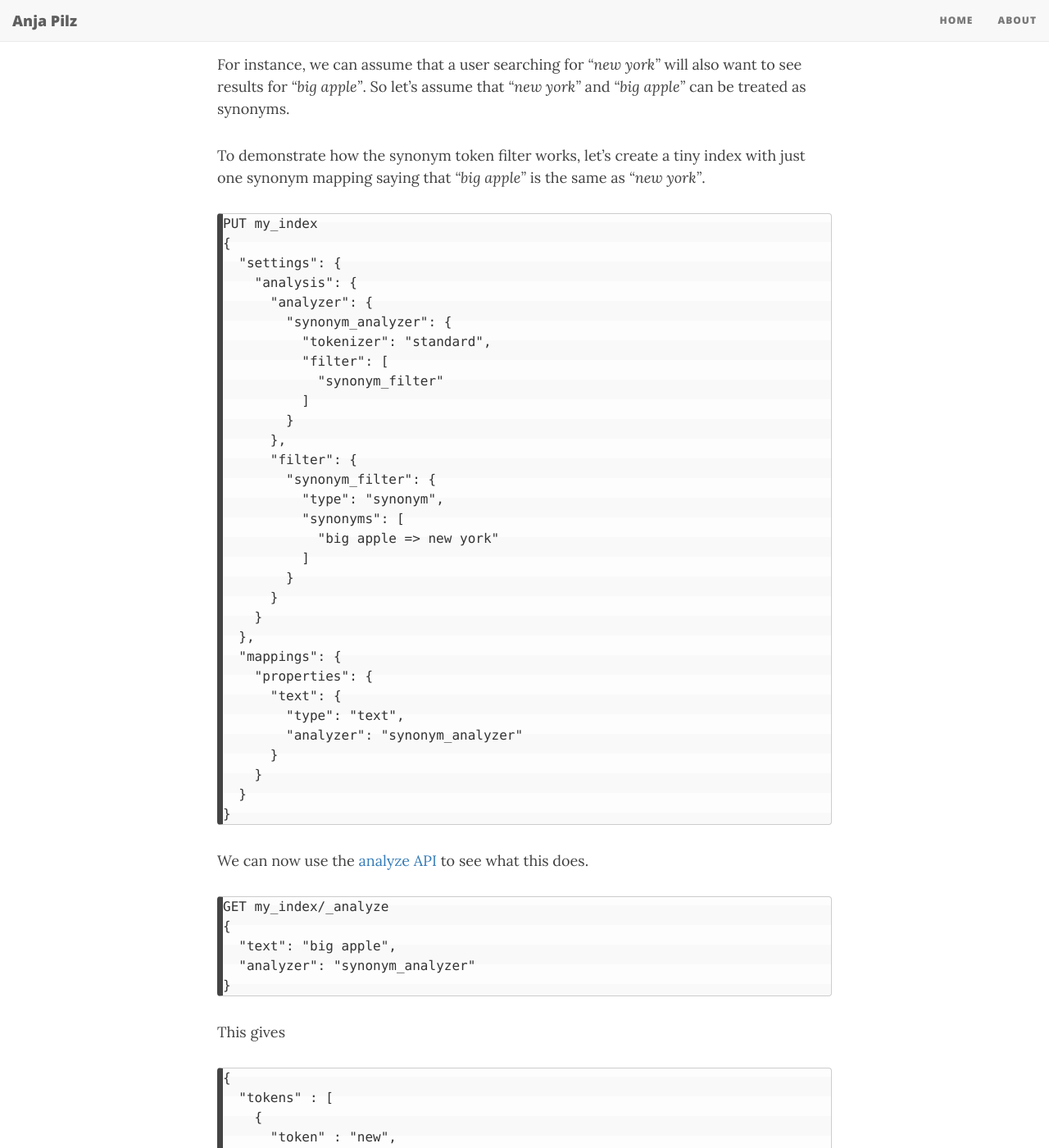
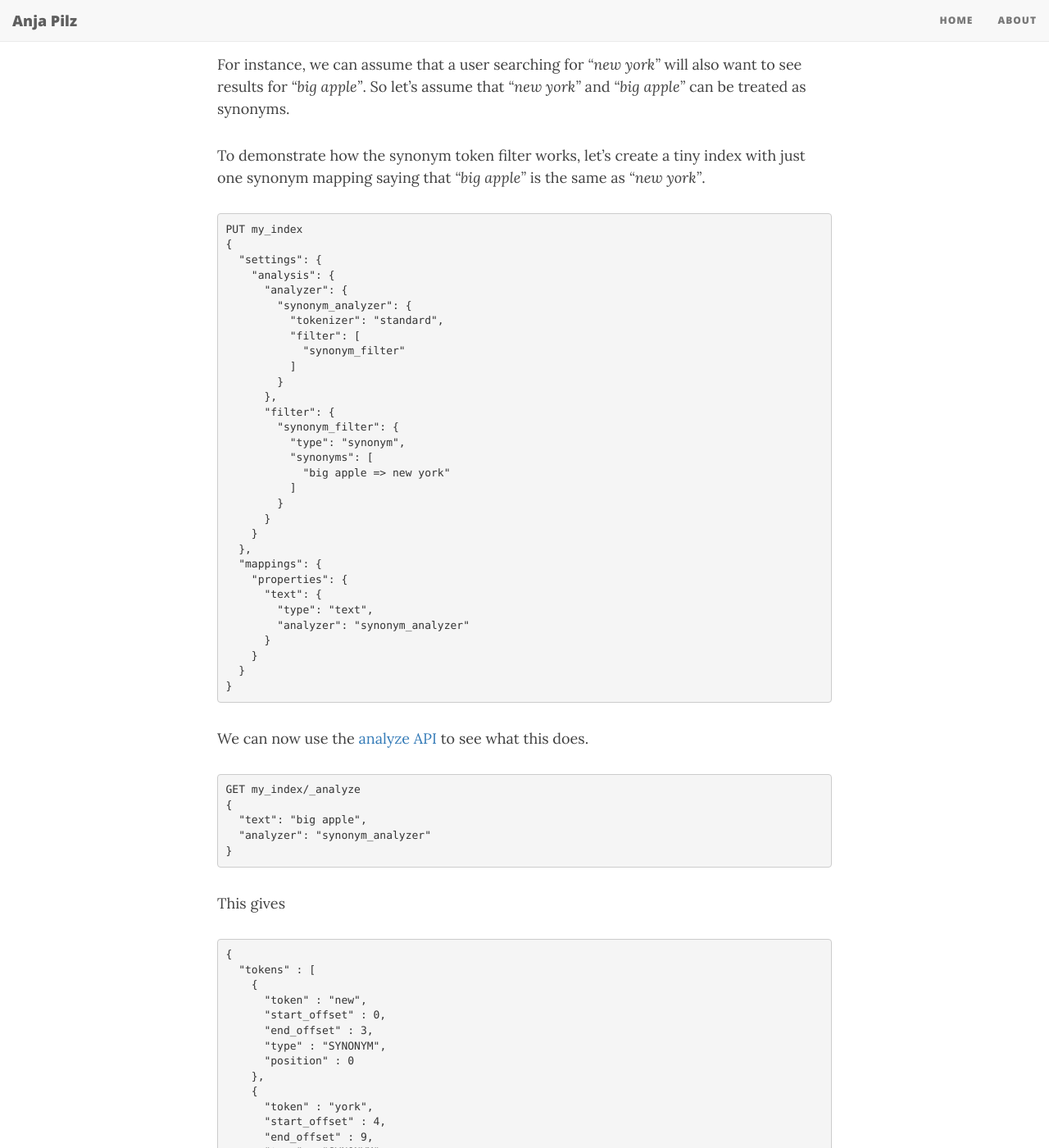
Before and after one commit to aplz/aplz.github.io, a Jekyll site: the page built from _posts/2020-07-13-ngram-synonym-filter.md, in a window 1280 px wide and 1400 px high, scrolled down 734 px. Shown: the whole window at 82% size. Built offline with Jekyll 4.4.1, drawn with Linux system fonts in a browser that asks for light colours; nearby versions of some CDN libraries.

Commit message:
disable code block style

```diff
--- a/css/main.css
+++ b/css/main.css
@@ -664,7 +664,7 @@ table tr td :last-child {
 
 /* --- Code blocks --- */
 
-pre {
+/*pre {
   font-size: 16px;
   line-height: 1.5em;
 }
@@ -696,7 +696,7 @@ td.code pre {
 }
 td.gutter {
   padding-top: 3px;
-}
+}*/
 
 /* --- Social media sharing section --- */
 
```
